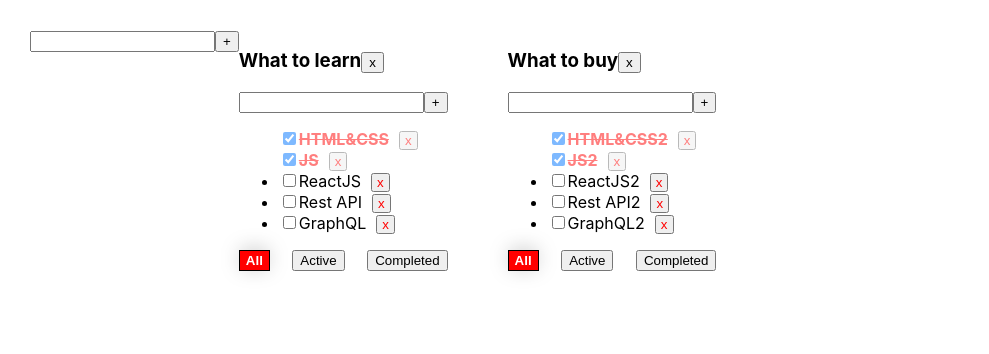
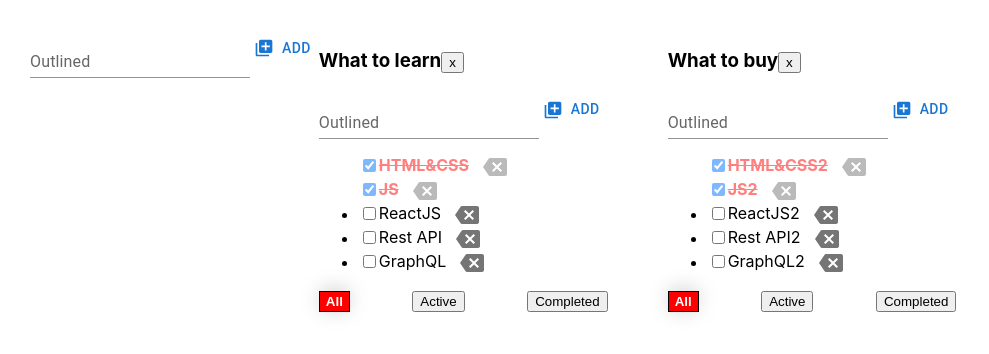
Before and after one commit to e-nagornyak/task-manager, a React (Create React App) app: page / in a window 1280 px wide. Shown: the top 354 px of the page, without its empty margins (0-989 px from the left). Built offline with nearby package versions, Linux system fonts and the light colour scheme.

Commit message:
Installed Material UI and test

```diff
--- a/src/AddItemForm.tsx
+++ b/src/AddItemForm.tsx
@@ -1,4 +1,6 @@
 import React, {ChangeEvent, KeyboardEvent, useState} from "react";
+import {Button, TextField} from "@mui/material";
+import LibraryAddIcon from '@mui/icons-material/LibraryAdd';
 
 type AddItemFormPropsType = {
     addItem: (title: string) => void
@@ -26,13 +28,16 @@
 
     return (
         <div>
-            <input
+            <TextField id="outlined-basic" label="Outlined" variant="standard"
                 value={title}
                 onChange={onChangeSetLocalTitle}
                 onKeyDown={onKeyDownEnterAddTask}
                 className={error ? 'error' : ''}
             />
-            <button onClick={onClickAddTask}>+</button>
+            <Button onClick={onClickAddTask} variant="text" startIcon={<LibraryAddIcon />}>
+                Add
+            </Button>
+            {/*<button >+</button>*/}
             {error && <div className={"errorTitle"}>Title is required</div>}
         </div>
     )
--- a/src/TodoList.tsx
+++ b/src/TodoList.tsx
@@ -2,6 +2,8 @@
 import {FilterValueType, TaskType} from "./App";
 import {AddItemForm} from "./AddItemForm";
 import {EditableSpan} from "./EditableSpan";
+import {Button, IconButton} from "@mui/material";
+import BackspaceIcon from '@mui/icons-material/Backspace';
 
 type TodoListPropsType = {
     todolistId: string
@@ -37,7 +39,11 @@
                                 type="checkbox"
                                 checked={task.isDone}/>
                             <EditableSpan title={task.title} onChange={changeTitleStatus}/>
-                            <button onClick={removeTask}>x</button>
+                            {/*<button onClick={removeTask}>x</button>*/}
+                            {/*<Button variant={'contained'} color={'primary'} onClick={removeTask}>X</Button>*/}
+                            <IconButton onClick={removeTask} aria-label="delete" >
+                                <BackspaceIcon color={'action'}/>
+                            </IconButton>
                         </li>
                     )
                 })
```
Also changed, not shown: package.json (+15 -11 lines), 1 other file (tests, documents, lock files or other folders).
